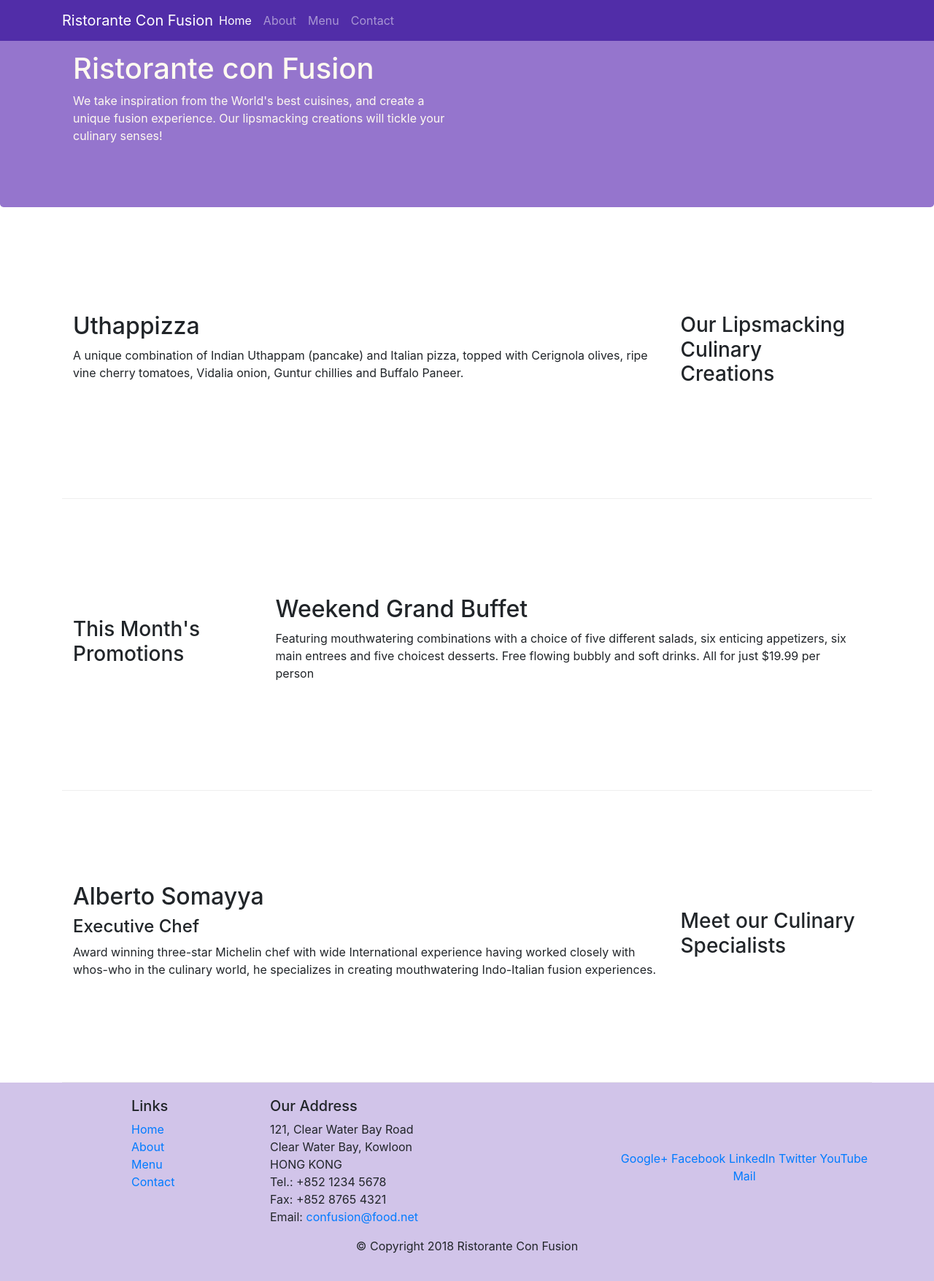
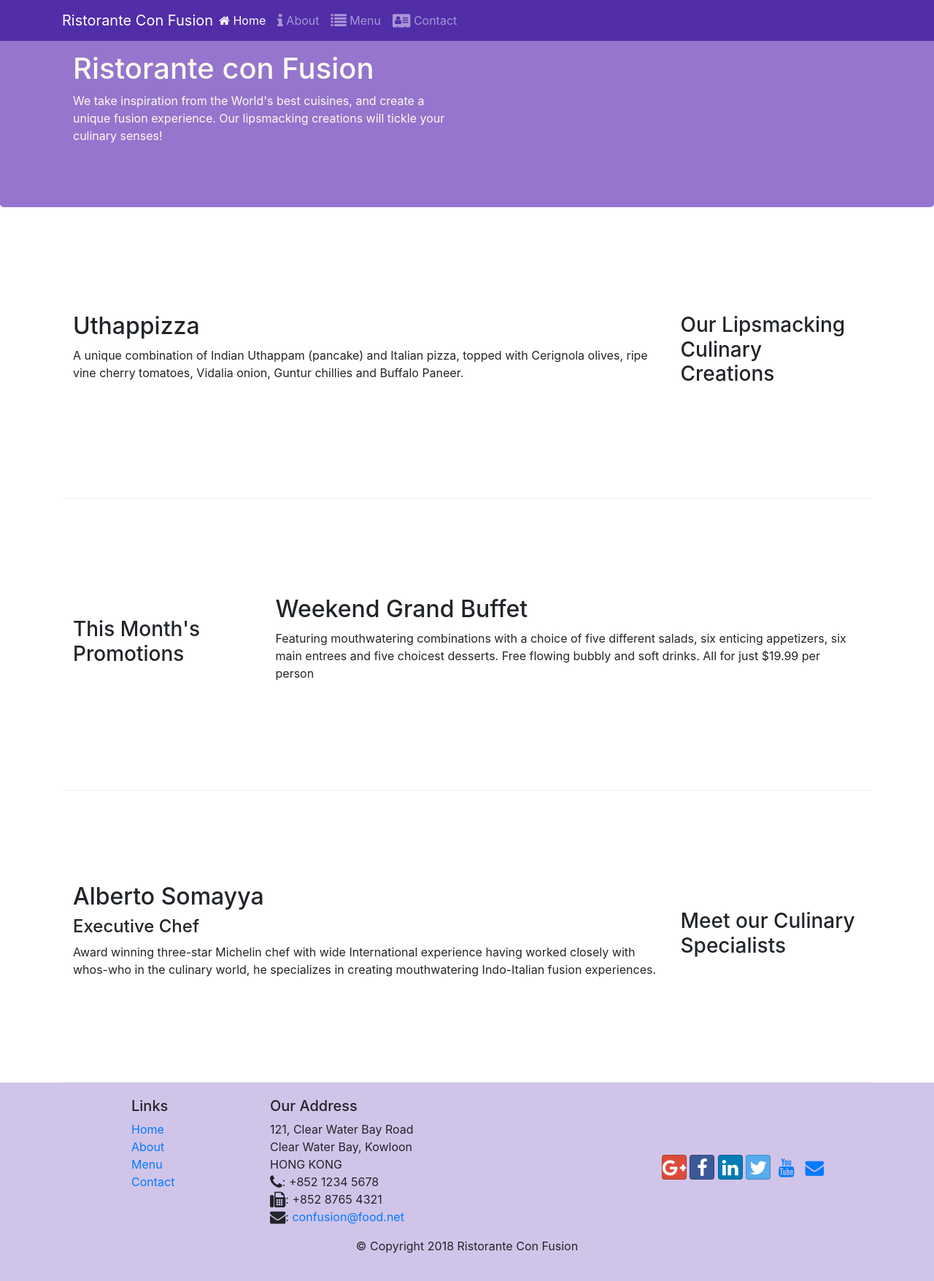
Before and after one commit to vaidehi4rk/Bootstrap-test, a website: page index.html in a window 1280 px wide. Shown: the whole page at 73% size. Drawn offline with nearby package versions, Linux system fonts and the light colour scheme.

Commit message:
icon fonts

```diff
--- a/index.html
+++ b/index.html
@@ -9,7 +9,9 @@
 
      <!-- Bootstrap CSS -->
      <link rel="stylesheet" href="node_modules/bootstrap/dist/css/bootstrap.min.css">
-     <link rel="stylesheet" href="css/styles.css">
+    <link rel="stylesheet" href="node_modules/font-awesome/css/font-awesome.min.css">
+    <link rel="stylesheet" href="node_modules/bootstrap-social/bootstrap-social.css">
+    <link rel="stylesheet" href="css/styles.css">
     <title>Ristorante Con Fusion</title>
 </head>
 
@@ -23,10 +25,10 @@
             <a class="navbar-brand mr-auto" href="#">Ristorante Con Fusion</a>
         <div class="collapse navbar-collapse" id="Navbar">
                 <ul class="navbar-nav mr-auto">
-                    <li class="nav-item active"><a class="nav-link" href="#">Home</a></li>
-                    <li class="nav-item"><a class="nav-link" href="./aboutus.html">About</a></li>
-                    <li class="nav-item"><a class="nav-link" href="#">Menu</a></li>
-                    <li class="nav-item"><a class="nav-link" href="#">Contact</a></li>
+                    <li class="nav-item active"><a class="nav-link" href="#"><span class="fa fa-home"></span> Home</a></li>
+                    <li class="nav-item"><a class="nav-link" href="./aboutus.html"><span class="fa fa-info fa-lg" ></span> About</a></li>
+                    <li class="nav-item"><a class="nav-link" href="#"><span class="fa fa-list fa-lg" ></span> Menu</a></li>
+                    <li class="nav-item"><a class="nav-link" href="#"><span class="fa fa-address-card fa-lg" ></span> Contact</a></li>
             </ul>
         </div>
 
@@ -99,19 +101,19 @@
 		              121, Clear Water Bay Road<br>
 		              Clear Water Bay, Kowloon<br>
 		              HONG KONG<br>
-		              Tel.: +852 1234 5678<br>
-		              Fax: +852 8765 4321<br>
-		              Email: <a href="mailto:confusion@food.net">confusion@food.net</a>
+		              <i class="fa fa-phone fa-lg"></i>: +852 1234 5678<br>
+		              <i class="fa fa-fax fa-lg"></i>: +852 8765 4321<br>
+		              <i class="fa fa-envelope fa-lg"></i>: <a href="mailto:confusion@food.net">confusion@food.net</a>
 		           </address>
                 </div>
                 <div class="col-12 col-sm-4 align-self-center">
                     <div class="text-center">
-                        <a href="http://google.com/+">Google+</a>
-                        <a href="http://www.facebook.com/profile.php?id=">Facebook</a>
-                        <a href="http://www.linkedin.com/in/">LinkedIn</a>
-                        <a href="http://twitter.com/">Twitter</a>
-                        <a href="http://youtube.com/">YouTube</a>
-                        <a href="mailto:">Mail</a>
+                        <a class="btn btn-social-icon btn-google" href="http://google.com/+"><i class="fa fa-google-plus"></i></a>
+                        <a  class="btn btn-social-icon btn-facebook" href="http://www.facebook.com/profile.php?id="><i class="fa fa-facebook"></i></a>
+                        <a  class="btn btn-social-icon btn-linkedin" href="http://www.linkedin.com/in/"><i class="fa fa-linkedin"></i></a>
+                        <a class="btn btn-social-icon btn-twitter" href="http://twitter.com/"><i class="fa fa-twitter"></i></a>
+                        <a class="btn btn-social-icon btn-youtube" href="http://youtube.com/"><i class="fa fa-youtube"></i></a>
+                        <a class="btn btn-social-icon" href="mailto:"><i class="fa fa-envelope fa-lg"></i></a>
                     </div>
                 </div>
            </div>
--- a/package.json
+++ b/package.json
@@ -15,6 +15,8 @@
   },
   "dependencies": {
     "bootstrap": "^4.0.0",
+    "bootstrap-social": "^5.1.1",
+    "font-awesome": "^4.7.0",
     "jquery": "^3.3.1",
     "popper.js": "^1.12.9"
   }
```
Also changed, not shown: aboutus.html (+15 -13 lines), 1 other file.
